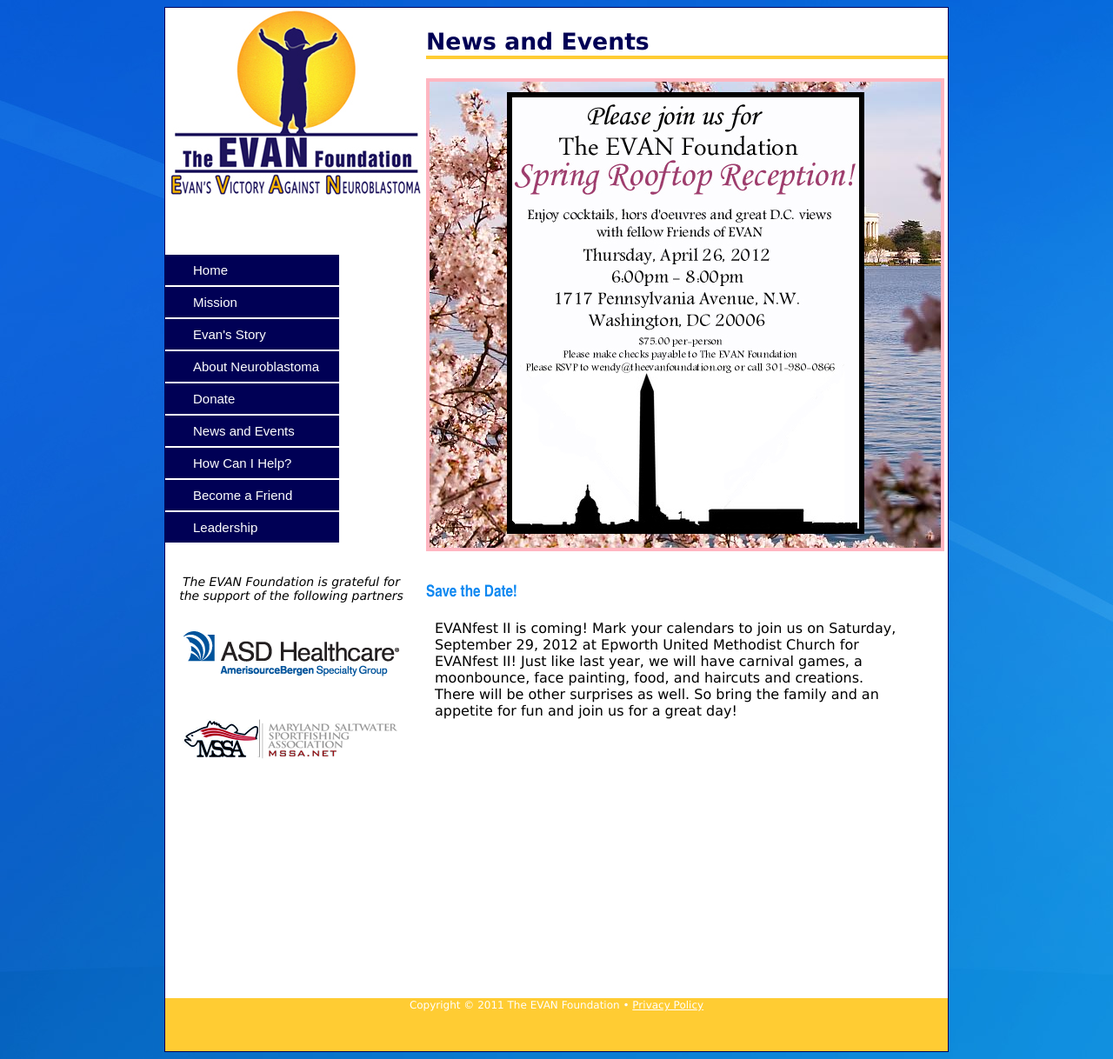
After one commit to richposada/TEF, a Django app: template main/templates/rooftop.html in a window 1280 px wide. The commit adds this page. Shown: the whole page at 87% size. Run offline with Django 3.2, Linux system fonts and the light colour scheme; the template is opened without the code that fills it, so the values that code supplies are empty.

Commit message:
2012-04-04

```diff
--- a/main/static/style.css
+++ b/main/static/style.css
@@ -210,6 +210,7 @@ ul.sub-level li {
 img.special {border: 6px #000055 solid;}
 img.special2 {border: 6px #ffcc33 solid;}
 img.special3 {border: 6px #ffffff solid;}
+img.special4 {border: 6px black solid;}
 
 #yellow_bkg{
 	background-image:url('yellow_bkg.jpg');
@@ -263,3 +264,18 @@ input {
 	float:center;
 	width:100%;
 }
+
+#rooftopDiv{
+	background-image:url('dc_spring.jpg');
+	text-align: center;
+	border-bottom: lightpink solid;
+    border-top: lightpink solid;
+    border-right: lightpink solid;
+    border-left: lightpink solid;
+    border-width: 4px;
+    width:98%;
+    background-repeat: no-repeat;
+    background-position: -350px -250px;
+    padding-top: 12px;
+	padding-bottom: 12px;
+}
--- a/main/templates/base.html
+++ b/main/templates/base.html
@@ -47,7 +47,7 @@
 	        					<li><a href="/main/evan">Evan's Story</a></li>
 	        					<li><a href="/main/neuroblastoma">About Neuroblastoma</a></li>
 	        					<li><a href="/main/donate">Donate</a></li>
-	        					<li><a href="/main/events">News and Events</a></li>
+	        					<li><a href="/main/rooftop">News and Events</a></li>
 	        					<li><a href="/main/help">How Can I Help?</a></li>
 								<li><a href="/main/friend">Become a Friend</a></li>
 								<li><a href="/main/leadership">Leadership</a></li>
--- /dev/null
+++ b/main/templates/rooftop.html
@@ -0,0 +1,13 @@
+{% extends "base.html" %}
+{% block content %}
+<h2>News and Events</h2>
+
+<div id='rooftopDiv'>
+	<img class='special4' src='../static/TEF_Rooftop.jpg'>
+</div>
+<br/>
+<h3>Save the Date!</h3>
+<div id='content_text'>
+	EVANfest II is coming!  Mark your calendars to join us on Saturday, September 29, 2012 at Epworth United Methodist Church for EVANfest II!  Just like last year, we will have carnival games, a moonbounce, face painting, food, and haircuts and creations.  There will be other surprises as well.  So bring the family and an appetite for fun and join us for a great day!
+</div>
+{% endblock %}
--- a/main/urls.py
+++ b/main/urls.py
@@ -23,6 +23,7 @@ from tef.main.views import EVANFest2011MorePics
 from tef.main.views import partners
 from tef.main.views import kristen
 from tef.main.views import hannah
+from tef.main.views import rooftop
 
 urlpatterns = patterns('',
     url(r'home', home),
@@ -46,6 +47,7 @@ urlpatterns = patterns('',
 	url(r'partners', partners),
 	url(r'kristen', kristen),
 	url(r'hannah', hannah),
-    url(r'^$', home),
+	url(r'rooftop', rooftop),
+    url(r'^$', rooftop),
 
 )
--- a/main/views.py
+++ b/main/views.py
@@ -140,6 +140,11 @@ def hannah(request):
 	c = RequestContext(request)
 	return HttpResponse(t.render(c))
 
+def rooftop(request):
+	t = loader.get_template("rooftop.html")
+	c = RequestContext(request)
+	return HttpResponse(t.render(c))
+
 def contact(request):
 	if request.method == 'POST':
 		form = ContactForm(request.POST)
```
Also changed, not shown: main/static/TEF_Rooftop.jpg (added), main/static/dc_spring.jpg (added), 2 other files.
